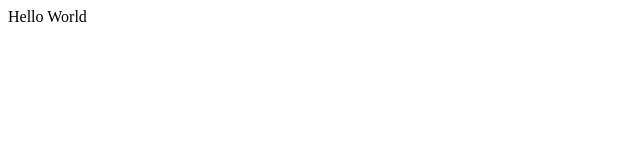
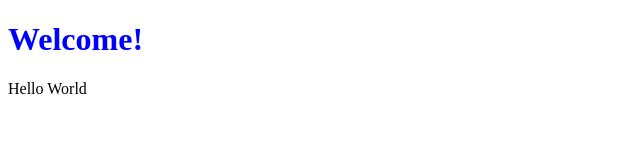
Before and after one commit to OneEyeRick/site, a plain HTML site: page index.html in a window 1280 px wide. Shown: the whole page, without its empty margins (0-640 px from the left). Drawn offline with Linux system fonts and the light colour scheme.

Commit message:
Update index.html

```diff
--- a/index.html
+++ b/index.html
@@ -1,9 +1,10 @@
 <!DOCTYPE html>
     <html>
     <head>
-        <title style="color:blue;">Hello title!</title>
+        <title>Hello title!</title>
     </head>
     <body>
+        <h1  style="color:blue;"> Welcome!</h1>
         Hello World
     </body>
     </html>
```
